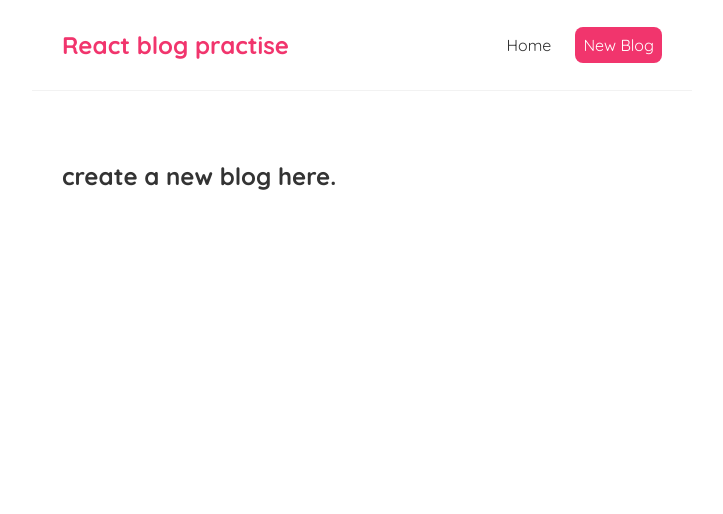
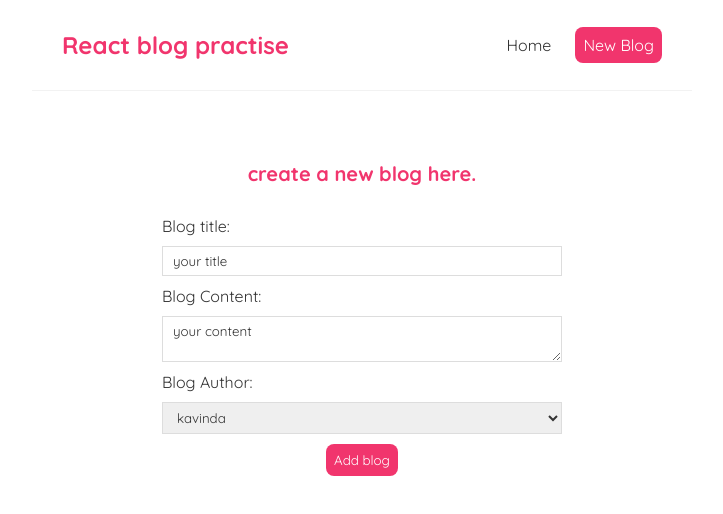
Before and after one commit to kavinda2024/react-practise, a React (Create React App) app: page /create in a window 1280 px wide. Shown: the top 514 px of the page, without its empty margins (278-1001 px from the left). Built offline with nearby package versions, Linux system fonts and the light colour scheme.

Commit message:
added create blog option and blog details section for specific blog id

```diff
--- a/src/App.js
+++ b/src/App.js
@@ -4,6 +4,7 @@
 import HOME from './Home';
 import Homenew from './Homenew';
 import Create from './Create';
+import BlogDetails from './BlogDetails';
 function App() {
 
   return (
@@ -19,10 +20,12 @@
 
       <div className='content'>
 
-           <Switch>
+           <Switch>   {/* ensures only one route is displayed in the broswer at a time  */}
       <Route exact path='/'>  <Homenew></Homenew>  </Route>
       <Route path='/oldhome'> <HOME></HOME>   </Route>
       <Route path='/create'> <Create></Create>   </Route>
+      <Route path='/blogs/:id'> <BlogDetails> </BlogDetails>   </Route>
+
 
         </Switch>
 
--- /dev/null
+++ b/src/BlogDetails.js
@@ -0,0 +1,28 @@
+import { useParams } from "react-router-dom/cjs/react-router-dom.min";
+import useFetch from "./usefetch";
+const BlogDetails = () => {
+    const { id }= useParams()
+    const {data: blog,error,isPending}= useFetch('http://localhost:8000/blogs/'+ id);
+
+
+    return (
+<div className="blog-details">
+
+{isPending && <div>Loading...</div>}
+{error && <div>{error}</div>}
+{blog && (
+<article>
+    <h2>{ blog.title }</h2>
+    <p> written by { blog.author }</p>
+    <div>{ blog.body }</div>
+</article>
+
+)}
+
+
+</div>
+
+     );
+}
+
+export default BlogDetails;
--- a/src/Bloglist.js
+++ b/src/Bloglist.js
@@ -1,3 +1,5 @@
+import { Link } from "react-router-dom/cjs/react-router-dom.min";
+
 const Bloglist = ({blogs,title,handleDelete}) => {
 //const blogs= props.blogs;
 //const title= props.title;
@@ -12,8 +14,11 @@
 {blogs.map((blog) => (
 
             <div className="blog-preview" key={blog.id}>
-                <h2>{blog.title}</h2>
-                <p>written by {blog.author} </p>
+              <Link to={`/blogs/${blog.id}`}> {/*add links to blogs using blog id */}
+              <h2>{blog.title}</h2>
+              <p>written by {blog.author} </p>
+              </Link>
+
             </div>
 
 
--- a/src/Create.js
+++ b/src/Create.js
@@ -1,7 +1,55 @@
+import { useState } from "react";
+
+
+
+
 const Create = () => {
+const[title,setTitle]= useState('your title')
+const[body,setBody]= useState('your content')
+const[author,setAuthor]= useState('kavinda')
+
+const HandleSubmit  = (e) => {
+  e.preventDefault();
+  const blog ={title,body,author};
+  console.log(blog);
+}
+
+
+
+
     return (
-        <div>
+        <div className="create">
             <h2>create a new blog here.</h2>
+
+        <form onSubmit={HandleSubmit}>
+            <label>Blog title: </label>
+            <input
+            type="text"
+            required
+            value={title}
+            onChange={(e)=> setTitle(e.target.value)}
+            ></input>
+
+            <label>Blog Content: </label>
+            <textarea
+            required
+            value={body}
+            onChange={(e)=>setBody(e.target.value)}
+            ></textarea>
+            <label>Blog Author: </label>
+
+            <select
+            value={author}
+            onChange={(e)=>setAuthor(e.target.value)}
+            >
+
+                <option value="kavinda"> kavinda</option>
+                <option value="nidula"> nidula</option>
+            </select>
+
+            <button> Add blog </button>
+        </form>
+
         </div>
 
 
--- a/src/Navbar.js
+++ b/src/Navbar.js
@@ -1,14 +1,17 @@
+import { Link } from "react-router-dom";
+
+
 const Navbar = () => {
     return (
        <nav className="navbar">
         <h1> React blog practise</h1>
         <div className="links">
-            <a href ='/'> Home</a>
-            <a href="/create" style={{
+            < Link to ='/'> Home</Link>
+            <Link to ="/create" style={{
                 color:"white",
                 backgroundColor: "#f1356d",
                 borderRadius: '8px'
-            }}>New Blog</a>
+            }}>New Blog</Link>
         </div>
        </nav>
 
--- a/src/index.css
+++ b/src/index.css
@@ -36,6 +36,9 @@
   padding: 20px;
 }
 
+
+/* blog preview page */
+
 .blog-preview {
   padding: 10px 16px;
   margin: 20px 0;
@@ -50,3 +53,60 @@
   color: #1f6854;
   margin-bottom: 8px;
 }
+
+.blog-preview a{
+  text-decoration: none;
+}
+
+
+/* blog details page */
+
+
+.blog-details h2 {
+  font-size: 20px;
+  color: #f1356d;
+  margin-bottom: 10px;
+}
+.blog-details div {
+  margin: 20px 0;
+}
+.blog-details button {
+  background: #f1356d;
+  color: #fff;
+  border: 0;
+  padding: 8px;
+  border-radius: 8px;
+  cursor: pointer;
+}
+
+/* create new blog form css */
+.create {
+  max-width: 400px;
+  margin: 0 auto;
+  text-align: center;
+}
+.create label {
+  text-align: left;
+  display: block;
+}
+.create h2 {
+  font-size: 20px;
+  color: #f1356d;
+  margin-bottom: 30px;
+}
+.create input, .create textarea, .create select {
+  width: 100%;
+  padding: 6px 10px;
+  margin: 10px 0;
+  border: 1px solid #ddd;
+  box-sizing: border-box;
+  display: block;
+}
+.create button {
+  background: #f1356d;
+  color: #fff;
+  border: 0;
+  padding: 8px;
+  border-radius: 8px;
+  cursor: pointer;
+}
--- a/src/usefetch.js
+++ b/src/usefetch.js
@@ -13,9 +13,11 @@
 
 useEffect(()=>{
 
+   const abortCont= new AbortController(); //use to stop the fetch when a component using the fetch is inactive
+
    setTimeout(()=>{  //set timeout can be used to delay a function to display a loading sequence
 
-      fetch(url)
+      fetch(url,{signal: abortCont.signal})
      .then(res => {
 
         if(!res.ok){
@@ -35,8 +37,14 @@
      })
 
      .catch(err=>{
+      if(err.name === 'AbortError'){
+         // console.log('fetch aborted')
+      } else{
+      setIspending(false); //hides loading msg if error is present
       setError(err.message);
-      setIspending(false); //hides loading msg if error is present
+
+       }
+
 
      })
 
@@ -44,6 +52,7 @@
 
 
    }, 1000); //time out duration 1000ms
+   return() => abortCont.abort();
 
 },[url]);
 
```
